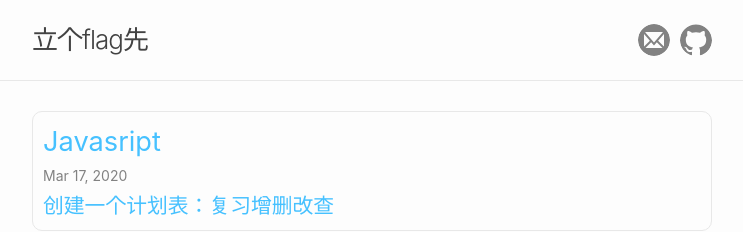
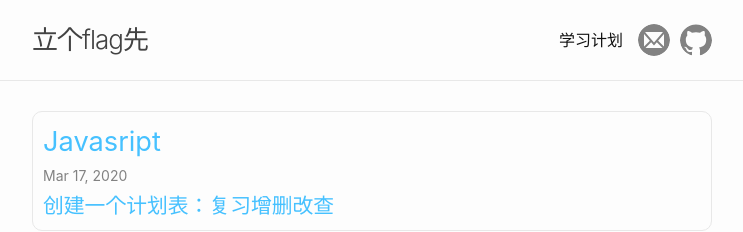
Before and after one commit to liuruiqi1993/liuruiqi1993.github.com, a Jekyll site: the page built from index.md, in a window 1280 px wide. Shown: the top 232 px of the page, without its empty margins (268-1011 px from the left). Built offline with Jekyll 4.4.1, drawn with Linux system fonts in a browser that asks for light colours.

Commit message:
啊啊啊啊啊啊啊啊啊啊，我plan忘了传

```diff
--- /dev/null
+++ b/collections/intro/about.md
@@ -0,0 +1,5 @@
+---
+layout: plan
+title: 学习计划
+permalink: /plan/
+---
```
Also changed, not shown: collections/_record/2020-03-15/jekyll.md (+1 -0 lines), 9 other files.
